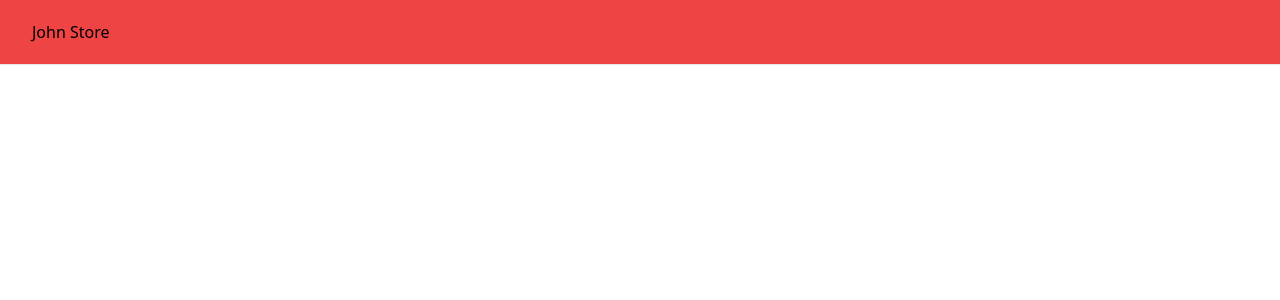
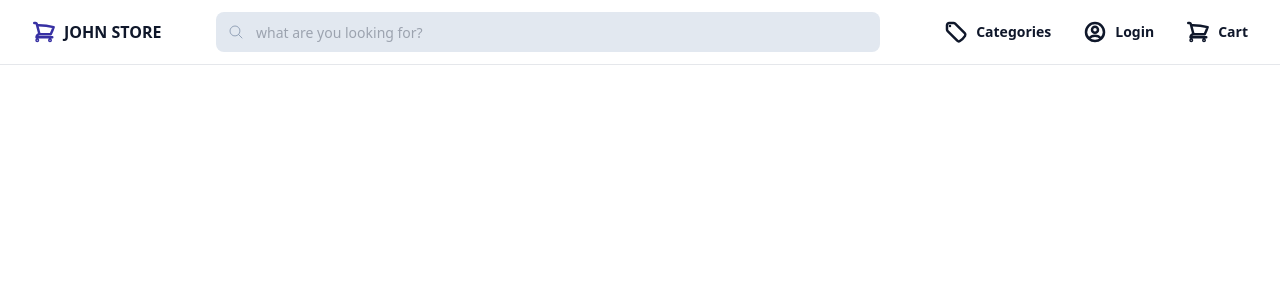
Before and after one commit to Ndigithe-john/E-comm, a React (Vite) app in the folder client/: page / in a window 1280 px wide. Shown: the top 300 px of the page. Built offline with nearby package versions, Linux system fonts and the light colour scheme; a web font is replaced by a local one.

Commit message:
created my header componet

```diff
--- a/client/package.json
+++ b/client/package.json
@@ -10,6 +10,7 @@
     "preview": "vite preview"
   },
   "dependencies": {
+    "@heroicons/react": "^2.1.5",
     "react": "^18.3.1",
     "react-dom": "^18.3.1"
   },
--- a/client/src/App.jsx
+++ b/client/src/App.jsx
@@ -1,6 +1,13 @@
 import Header from "./components/Header";
+import Footer from "./components/Footer";
 function App() {
-  return <Header />;
+  return (
+    <div className="flex min-h-screen">
+      <Header />
+      <div className="h-20" />
+      <Footer />
+    </div>
+  );
 }
 
 export default App;
--- /dev/null
+++ b/client/src/components/Footer/index.jsx
@@ -0,0 +1,11 @@
+const Footer = () => {
+  return (
+    <footer className="w-full">
+      <div className="mx-auto max-w-7xl px-3 py-6 sm:px-6 lg:px-8">
+        <p>&copy; {new Date().getFullYear()} John Store. All rights reserved</p>
+      </div>
+    </footer>
+  );
+};
+
+export default Footer;
--- /dev/null
+++ b/client/src/components/Header/DesktopMenu.jsx
@@ -0,0 +1,19 @@
+import {
+  TagIcon,
+  ShoppingCartIcon,
+  UserCircleIcon,
+} from "@heroicons/react/24/outline";
+
+import MenuItem from "./MenuItem";
+
+const DesktopMenu = () => {
+  return (
+    <nav className="hidden items-center sm:ml-6 sm:flex sm:space-x-8">
+      <MenuItem url="/categories" icon={TagIcon} label="Categories" />
+      <MenuItem url="/login" icon={UserCircleIcon} label="Login" />
+      <MenuItem url="/cart" icon={ShoppingCartIcon} label="Cart" />
+    </nav>
+  );
+};
+
+export default DesktopMenu;
--- /dev/null
+++ b/client/src/components/Header/Logo.jsx
@@ -0,0 +1,28 @@
+function Logo() {
+  return (
+    <a
+      href="/"
+      className="flex min-w-36 items-center gap-2 text-indigo-800 transition-all hover:opacity-80"
+    >
+      <svg
+        xmlns="http://www.w3.org/2000/svg"
+        fill="none"
+        viewBox="0 0 24 24"
+        strokeWidth={2.5}
+        stroke="currentColor"
+        className="size-6"
+      >
+        <path
+          strokeLinecap="round"
+          strokeLinejoin="round"
+          d="M2.25 3h1.386c.51 0 .955.343 1.087.835l.383 1.437M7.5 14.25a3 3 0 0 0-3 3h15.75m-12.75-3h11.218c1.121-2.3 2.1-4.684 2.924-7.138a60.114 60.114 0 0 0-16.536-1.84M7.5 14.25 5.106 5.272M6 20.25a.75.75 0 1 1-1.5 0 .75.75 0 0 1 1.5 0Zm12.75 0a.75.75 0 1 1-1.5 0 .75.75 0 0 1 1.5 0Z"
+        />
+      </svg>
+      <span className="text-base font-bold uppercase tracking-normal text-slate-900">
+        John Store
+      </span>
+    </a>
+  );
+}
+
+export default Logo;
--- /dev/null
+++ b/client/src/components/Header/MenuItem.jsx
@@ -0,0 +1,19 @@
+import PropsTypes from "prop-types";
+
+const MenuItem = ({ url, label, icon: Icon }) => {
+  return (
+    <a
+      href={url}
+      className="flex items-center gap-2 text-sm font-semibold text-slate-900 transition-all hover:text-slate-600"
+    >
+      <Icon className="h-6 w-6" strokeWidth={2.5} />
+      {label}
+    </a>
+  );
+};
+MenuItem.propTypes = {
+  url: PropsTypes.string,
+  label: PropsTypes.string,
+  icon: PropsTypes.elementType,
+};
+export default MenuItem;
--- /dev/null
+++ b/client/src/components/Header/MenuItemMobile.jsx
@@ -0,0 +1,24 @@
+import PropTypes from "prop-types";
+const MenuItemMobile = ({ url, label, icon: Icon, closeMenu }) => {
+  return (
+    <a
+      href={url}
+      onClick={() => closeMenu(false)}
+      className="block w-full px-4 py-2 text-sm font-medium text-slate-900 transition-all hover:bg-slate-200 hover:text-indigo-700"
+    >
+      <span className="flex items-center gap-1">
+        <Icon className="h-4 w-4" strokeWidth={2} />
+        {label}
+      </span>
+    </a>
+  );
+};
+
+MenuItemMobile.propTypes = {
+  url: PropTypes.string,
+  label: PropTypes.string,
+  icon: PropTypes.elementType,
+  closeMenu: PropTypes.func,
+};
+
+export default MenuItemMobile;
--- /dev/null
+++ b/client/src/components/Header/MobileMenu.jsx
@@ -0,0 +1,41 @@
+import PropTypes from "prop-types";
+import {
+  ShoppingCartIcon,
+  TagIcon,
+  UserCircleIcon,
+} from "@heroicons/react/24/outline";
+import MobileSearchBar from "./MobileSearchBar";
+import MenuItemMobile from "./MenuItemMobile";
+
+const MobileMenu = ({ setIsOpen }) => {
+  return (
+    <nav className="block sm:hidden relative z-10 w-full overflow-y-auto bg-white sm:max-w-sm">
+      <MobileSearchBar />
+      <div className="h-2" />
+      <div>
+        <MenuItemMobile
+          closeMenu={setIsOpen}
+          url="/categories"
+          label="Category"
+          icon={TagIcon}
+        />
+        <MenuItemMobile
+          closeMenu={setIsOpen}
+          url="/cart"
+          label="cart"
+          icon={ShoppingCartIcon}
+        />
+        <MenuItemMobile
+          closeMenu={setIsOpen}
+          url="/login"
+          label="Login"
+          icon={UserCircleIcon}
+        />
+      </div>
+    </nav>
+  );
+};
+MobileMenu.propTypes = {
+  setIsOpen: PropTypes.func,
+};
+export default MobileMenu;
--- /dev/null
+++ b/client/src/components/Header/MobileMenuIcon.jsx
@@ -0,0 +1,23 @@
+import PropTypes from "prop-types";
+
+import { Bars3Icon } from "@heroicons/react/24/outline";
+
+const MobileMenuIcon = ({ isOpen, setIsOpen }) => {
+  return (
+    <button
+      className="block: sm:hidden"
+      onClick={() => {
+        setIsOpen(!isOpen);
+      }}
+    >
+      <Bars3Icon className="h-5 w-6 text-slate-900" />
+    </button>
+  );
+};
+
+MobileMenuIcon.propTypes = {
+  isOpen: PropTypes.bool,
+  setIsOpen: PropTypes.func,
+};
+
+export default MobileMenuIcon;
--- /dev/null
+++ b/client/src/components/Header/MobileSearchBar.jsx
@@ -0,0 +1,16 @@
+import { MagnifyingGlassIcon } from "@heroicons/react/24/outline";
+
+const MobileSearchBar = () => {
+  return (
+    <div className="relative block w-full px-4 py-2 sm:hidden">
+      <MagnifyingGlassIcon className="absolute top-5 left-7 h-4 w-4 text-slate-400" />
+      <input
+        type="search"
+        placeholder="what are you looking for?"
+        className="h-10 w-full rounded-lg bg-slate-200 px-4 pl-10 text-sm outline-slate-600 placehoder:text-slate-600"
+      />
+    </div>
+  );
+};
+
+export default MobileSearchBar;
--- /dev/null
+++ b/client/src/components/Header/SearchBar.jsx
@@ -0,0 +1,15 @@
+import { MagnifyingGlassIcon } from "@heroicons/react/24/outline";
+const SearchBar = () => {
+  return (
+    <div className="relative hidden w-full lg:block">
+      <MagnifyingGlassIcon className="absolute top-3 left-3 h-4 w-4 text-slate-400" />
+      <input
+        type="search"
+        placeholder="what are you looking for?"
+        className="h-10 w-full rounded-lg bg-slate-200 px-4 pl-10 text-sm outline-slate-600 placehoder:text-slate-600"
+      />
+    </div>
+  );
+};
+
+export default SearchBar;
--- a/client/src/components/Header/index.jsx
+++ b/client/src/components/Header/index.jsx
@@ -1,13 +1,26 @@
+import { useState } from "react";
+
+import Logo from "./Logo";
+import SearchBar from "./SearchBar";
+import DesktopMenu from "./DesktopMenu";
+import MobileMenuIcon from "./MobileMenuIcon";
+import MobileMenu from "./MobileMenu";
+
 function Header() {
+  const [isOpen, setIsOpen] = useState(false);
   return (
     <header className="fixed w-full border-b bg-white">
-      <div className="mx-auto max-w-7xl bg-red-500 sm:px-6 lg:px-8">
+      <div className="mx-auto max-w-7xl sm:px-6 lg:px-8">
         <div className="flex h-14 w-full items-center sm:h-16 justify-between">
-          <div className="flex items-center justify-between gap-10">
-            <a href="/">John Store</a>
+          <div className="flex flex-1 items-center justify-between gap-10">
+            <Logo />
+            <SearchBar />
+            <DesktopMenu />
+            <MobileMenuIcon isOpen={isOpen} setIsOpen={setIsOpen} />
           </div>
         </div>
       </div>
+      <div>{isOpen && <MobileMenu setIsOpen={setIsOpen} />}</div>
     </header>
   );
 }
```
Also changed, not shown: 1 other file (tests, documents, lock files or other folders).
